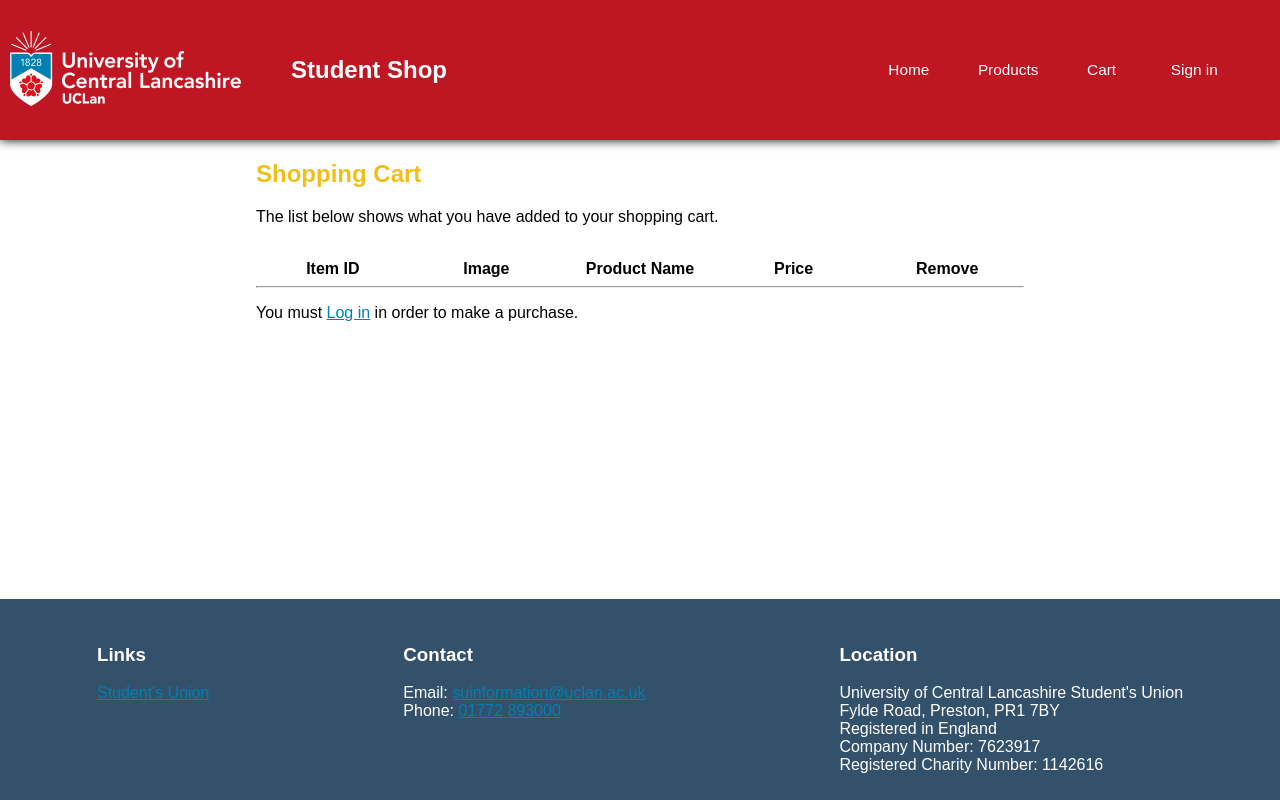
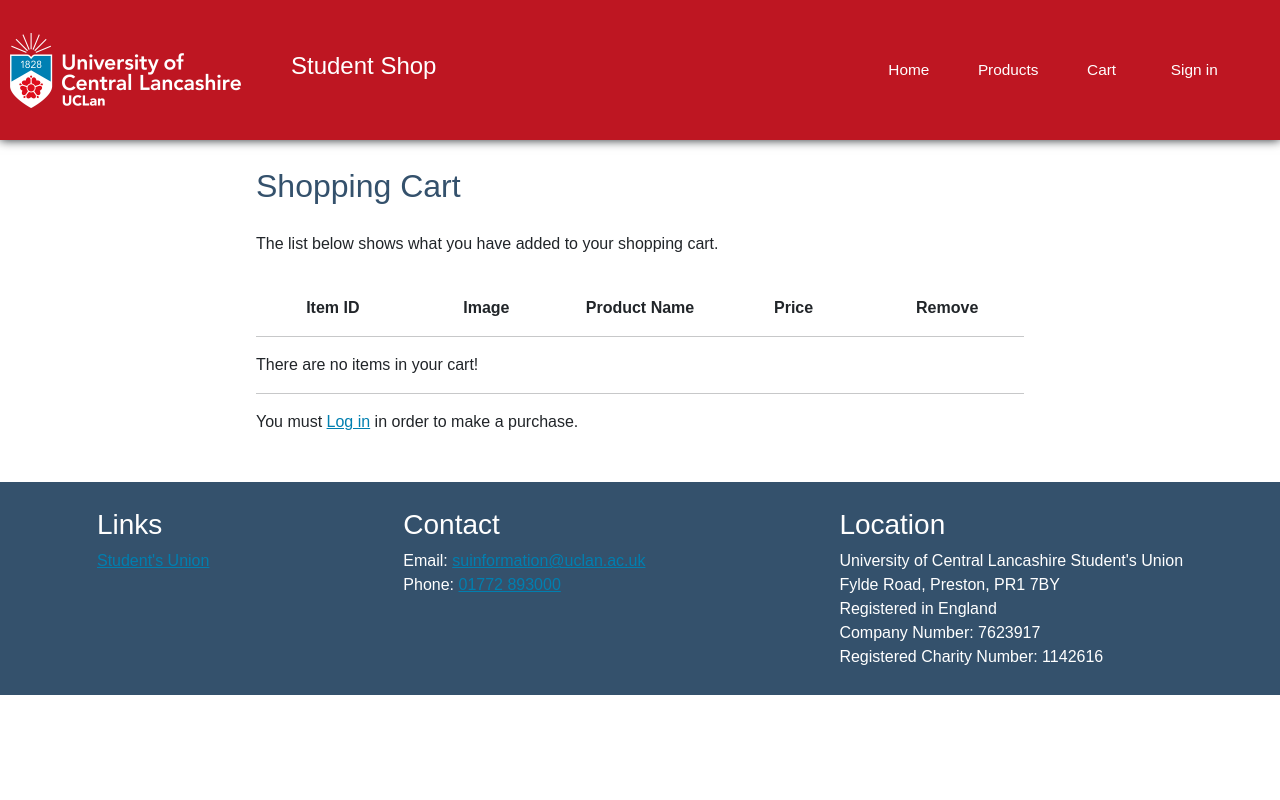
Before and after one commit to willc03/L4_Web-Technologies-Assignment-2, a PHP site: page /Pages/cart.php in a window 1280 px wide. Run offline with PHP 8.4, Linux system fonts and the light colour scheme.

Commit message:
Change CSS styling for the cart page with links to the new files and make minor changes to the page content

```diff
--- a/Pages/cart.php
+++ b/Pages/cart.php
@@ -14,13 +14,13 @@
 
     <head> <!-- Content invisible to the user -->
         <title>Cart - UCLan Student's Union Shop</title> <!-- Sets the name of the tab in the browser -->
-        <link type="text/css" rel="stylesheet" href="../Stylesheets/global.css"> <!-- Style the header & footer of the page -->
-        <link type="text/css" rel="stylesheet" href="../Stylesheets/cart.css">
         <meta name="viewport" content="width=device-width, initial-scale=1"> <!-- Enable media queries & define charset -->
         <meta charset="utf-8">
-        <script src="../Scripts/ajaxRequests.js"></script> <!-- Ajax is used to communicate between the client and the server -->
-        <script src="../Scripts/navigation.js"></script> <!-- Used to configure the hamburger menu -->
-        <script src="../Scripts/manageCart.js"></script> <!-- Load all products in the localStorage -->
+        <link type="text/css" rel="stylesheet" href="../Stylesheets/bootstrap.min.css"> <!-- The Bootstrap version 5 stylesheet -->
+        <link type="text/css" rel="stylesheet" href="../style.css">
+        <script src="../Scripts/Client/UserAccountRequest.js"></script> <!-- Ajax is used to communicate between the client and the server -->
+        <script src="../Scripts/Client/Navigation.js"></script> <!-- Used to configure the hamburger menu -->
+        <script src="../Scripts/Client/manageCart.js"></script> <!-- Load all products in the localStorage -->
     </head>
 
     <body> <!-- Content in the body is visible to the user -->
@@ -43,7 +43,7 @@
             <div id="mobileNavigationContainer"></div>
 
             <div id="main">
-                <h2>Shopping Cart</h2>
+                <h2 class="title">Shopping Cart</h2>
                 <?php
                     if (isset($_SESSION["name"]))
                     {
@@ -56,13 +56,14 @@
                 ?>
                 <br>
                 <div id="table"> <!-- A table is used to show the items in the cart. -->
-                    <div class="row"> <!-- A "row" class is used on each item, and in this case, the headers of the table -->
+                    <div class="table_row"> <!-- A "row" class is used on each item, and in this case, the headers of the table -->
                         <strong>Item ID</strong>
                         <strong>Image</strong>
                         <strong>Product Name</strong>
                         <strong>Price</strong>
                         <strong>Remove</strong> <!-- Remove buttons will be available for each item in the cart -->
                     </div>
+                    <hr>
                 </div>
                 <hr>
                 <?php
```
